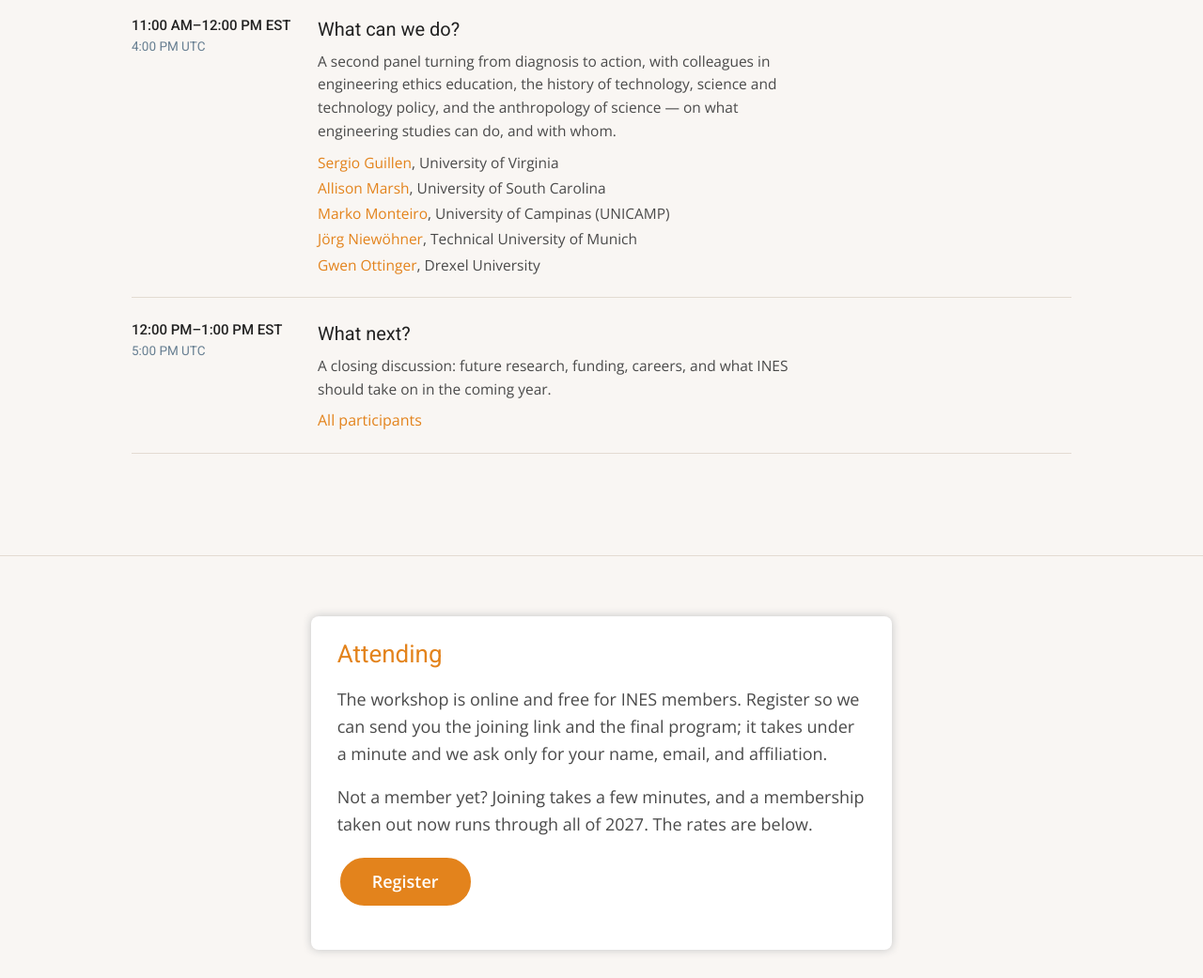
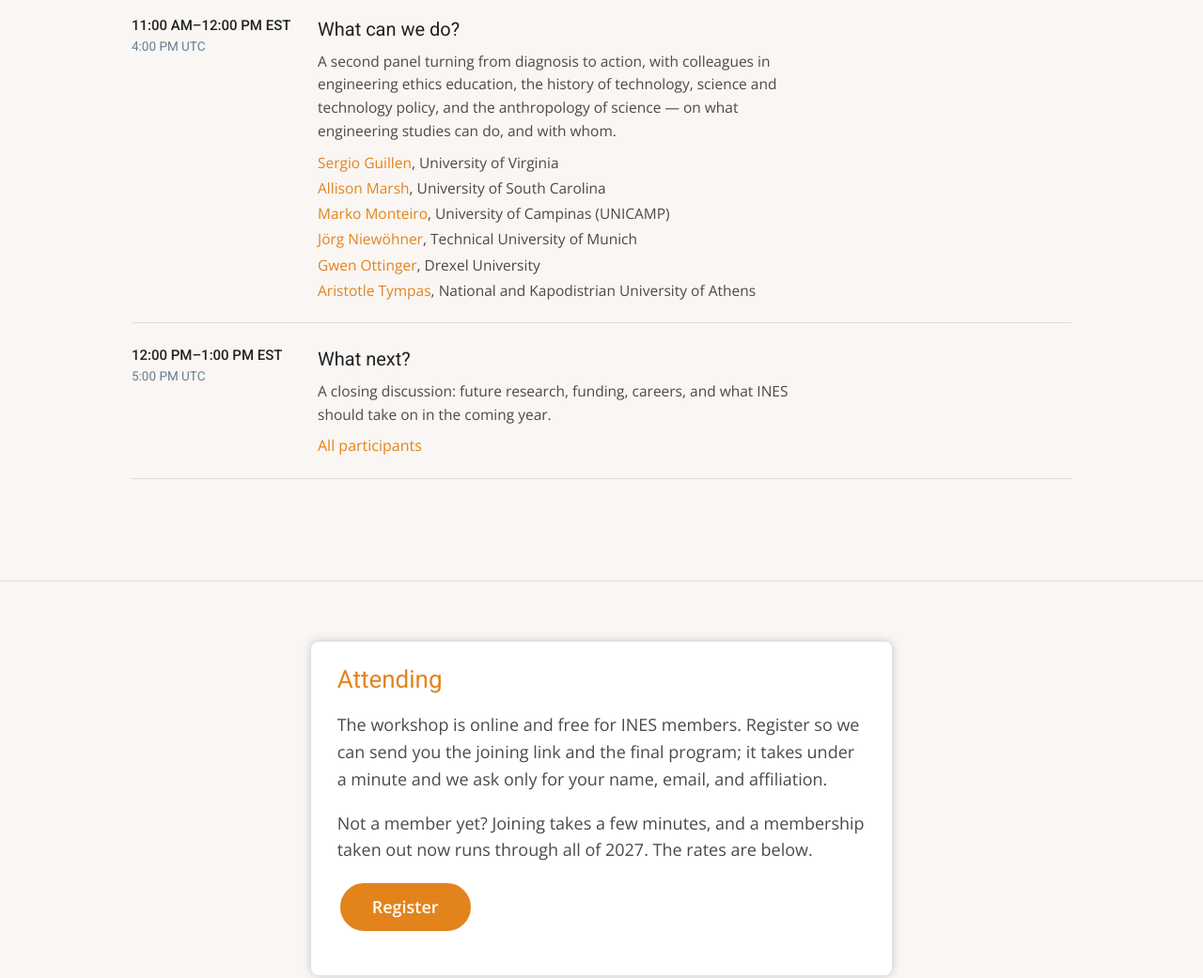
Before and after one commit to rhearty1/ines-workshop-2027, a plain HTML site: page index.html in a window 1280 px wide. Shown: the part 2634-3675 px from the top of the page at 94% size. Drawn offline with nearby package versions, Linux system fonts and the light colour scheme.

Commit message:
Session 5: add Aristotle Tympas to the panel
Listed at institution level like the rest of the panel. His fuller
affiliation (the Observatory for Research on Existential Threats and
Challenges) stays on session 3, which he convenes.

Co-Authored-By: Claude Opus 5 <noreply@anthropic.com>
Claude-Session: https://claude.ai/code/session_019UqRDaLk933fg4EMiPqAqv

```diff
--- a/index.html
+++ b/index.html
@@ -535,7 +535,8 @@ var PROGRAM = [
           { name: "Allison Marsh", affil: "University of South Carolina" },
           { name: "Marko Monteiro", affil: "University of Campinas (UNICAMP)" },
           { name: "Jörg Niewöhner", affil: "Technical University of Munich" },
-          { name: "Gwen Ottinger", affil: "Drexel University" }
+          { name: "Gwen Ottinger", affil: "Drexel University" },
+          { name: "Aristotle Tympas", affil: "National and Kapodistrian University of Athens" }
         ],
         tbd: false
       },
```
